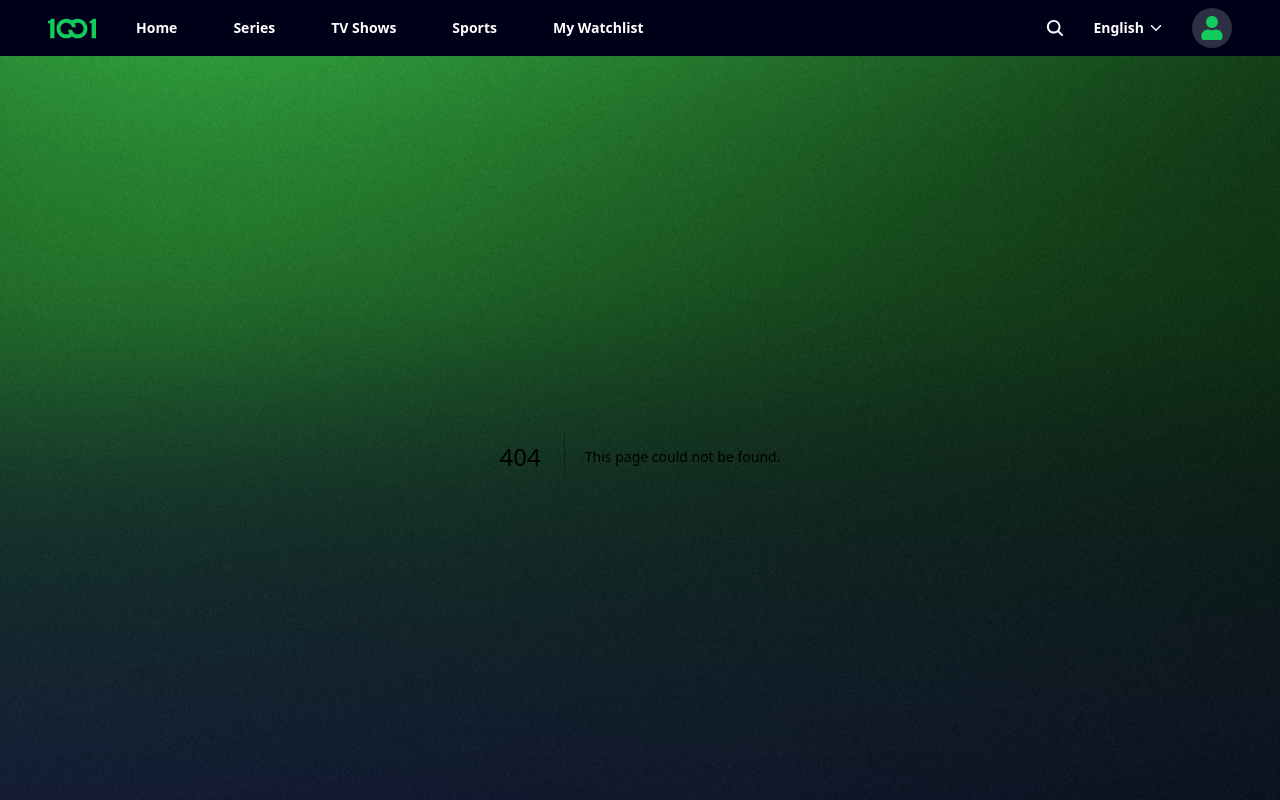
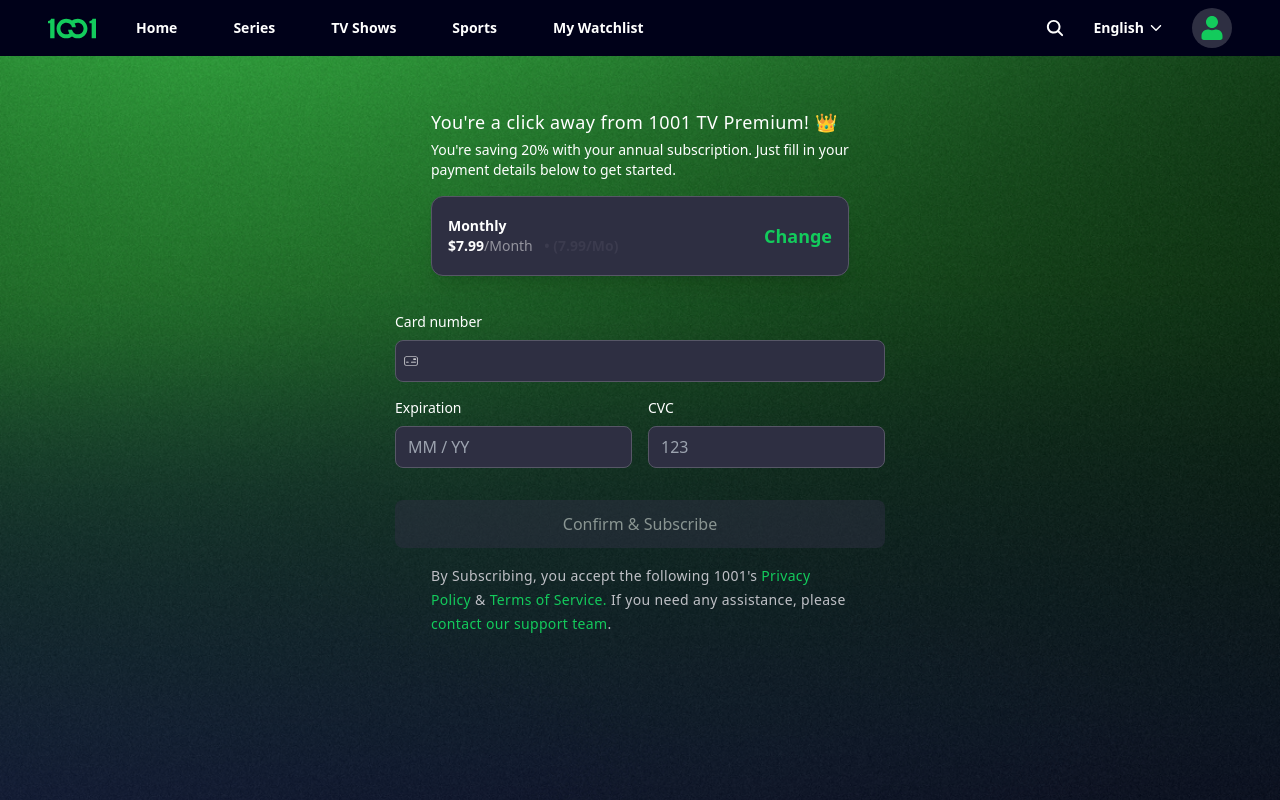
Before and after one commit to Mohammed-Nazar/interns-1001, a Next.js app: page /subscription/monthly in a window 1280 px wide. Before the commit this address had no page. Shown: the top 800 px of the page. Built offline with nearby package versions, Linux system fonts and the light colour scheme.

Commit message:
feat(routing): create Monthly route
Added a new Monthly route to handle subscription logic and display monthly subscription details. This route is designed to manage and present information related to the monthly subscription plan.

```diff
--- /dev/null
+++ b/src/pages/subscription/monthly.jsx
@@ -0,0 +1,43 @@
+import YearlyAndMonthlyPaymentForm from "@/components/payment form/YearlyAndMonthlyPaymentForm"
+import SubscriptionAgreementNotice from "@/components/subscription agreement notice/SubscriptionAgreementNotice"
+import Link from "next/link"
+import React from "react"
+
+const Monthly = () => {
+  return (
+    <>
+      <div className="flex flex-col items-start md:items-center w-full md:w-538px min-h-screen px-6 py-12 mx-auto">
+        <div className="mx-0 md:mx-9 text-white mb-9">
+          <h3 className="font-medium text-lg leading-9 tracking-wide">
+            You're a click away from 1001 TV Premium! 👑
+          </h3>
+          <p className="text-sm">
+            You're saving 20% with your annual subscription. Just fill in your
+            payment details below to get started.
+          </p>
+
+        <div className="flex items-center justify-between h-20 p-4 mt-4 bg-NavyN600 rounded-xl border border-NavyN300 shadow-xl">
+          <div className="flex flex-col">
+            <p className="text-white text-sm font-semibold">
+              Monthly
+            </p>
+            <p className="text-white text-sm font-bold">
+            $7.99<span className="text-NavyN80 font-normal">/Month</span>
+              <span className="text-NavyN500 text-sm ml-2"> • (7.99/Mo)</span>
+            </p>
+          </div>
+          <Link href="/" className="text-Green text-lg font-semibold">
+            Change
+          </Link>
+        </div>
+        </div>
+
+
+        <YearlyAndMonthlyPaymentForm />
+        <SubscriptionAgreementNotice />
+      </div>
+    </>
+  )
+}
+
+export default Monthly
```
